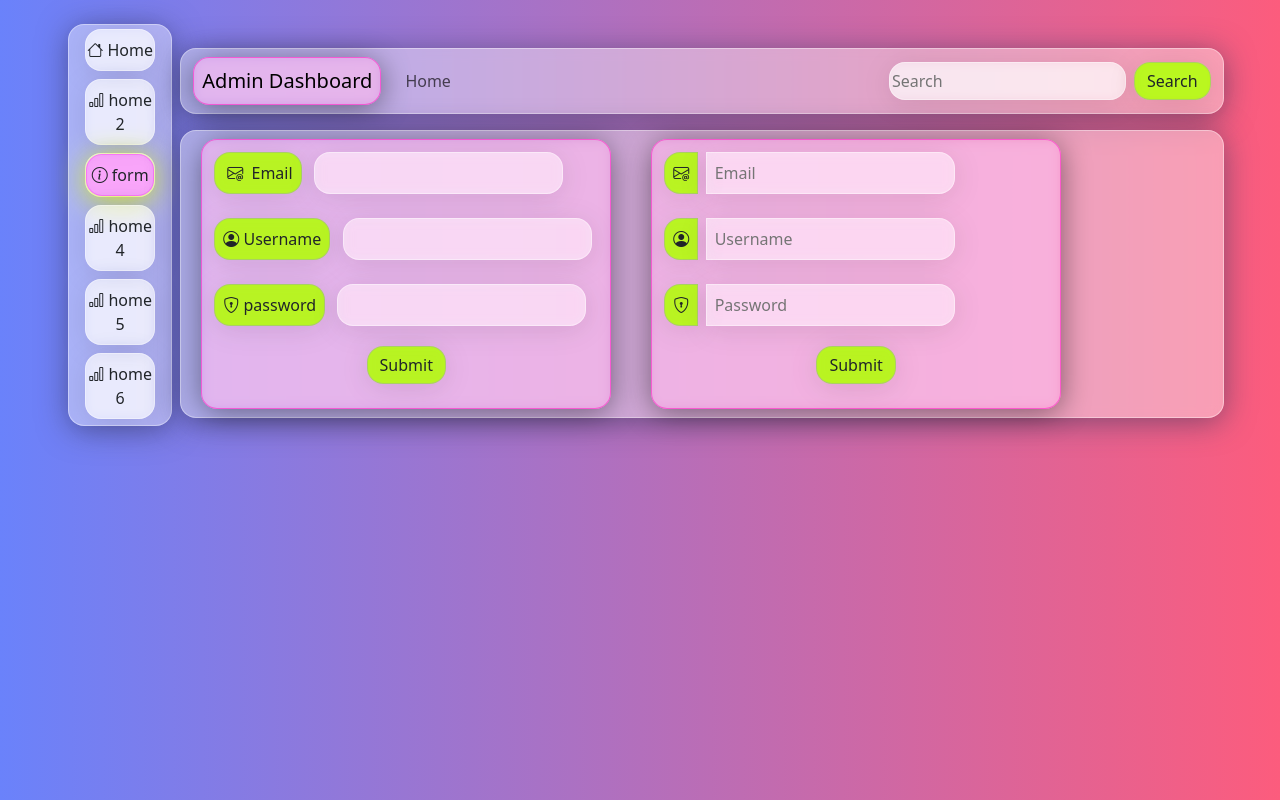
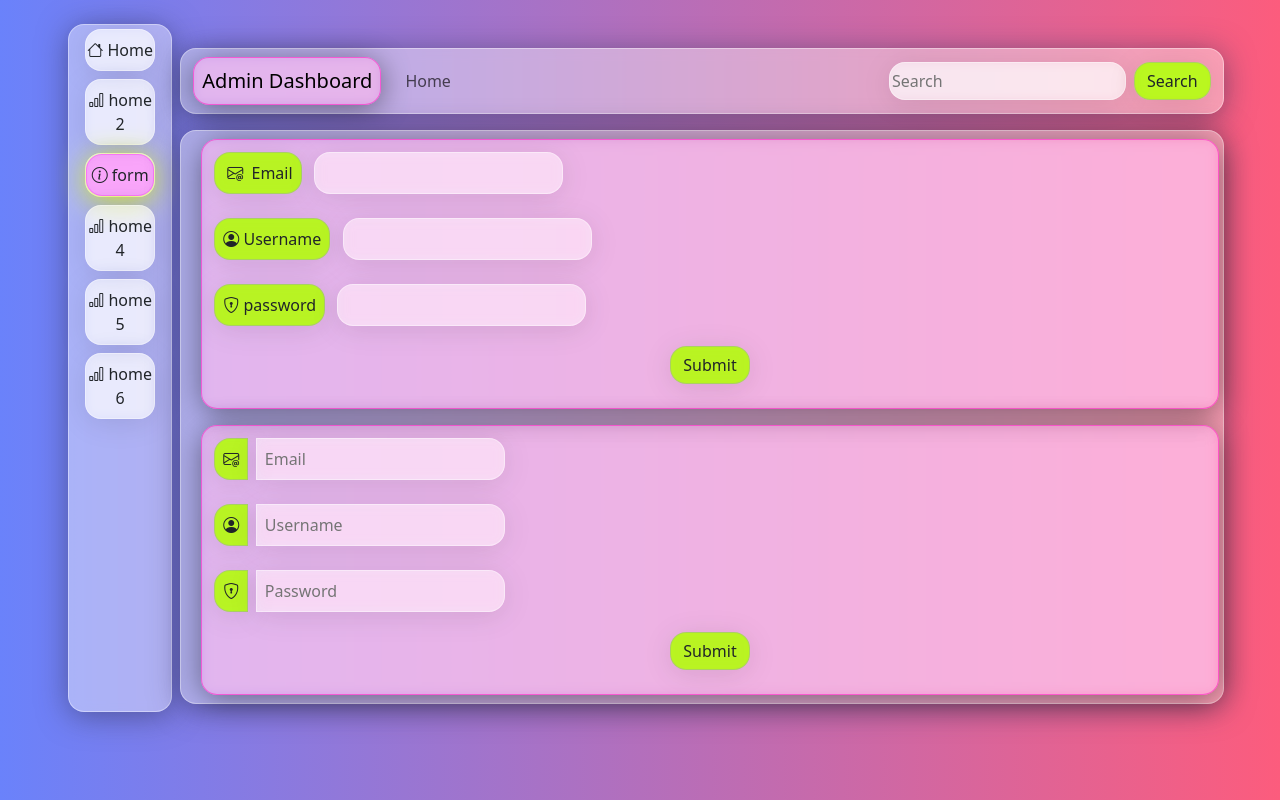
Before and after one commit to shakti-vanani/viral-admin-dashboard, a plain HTML site: page form.html in a window 1280 px wide. Drawn offline with nearby package versions, Linux system fonts and the light colour scheme.

Commit message:
small devices

```diff
--- a/form.html
+++ b/form.html
@@ -68,7 +68,7 @@
                 </div>
 
                 <div class="row viral-card mt-3">
-                    <div class="col-5 m-2">
+                    <div class="col-5 col-sm-12 m-2">
                         <form class="viral-card-3 p-2">
                             <div class="mb-3">
                                 <label for="email" class="form-label viral-card-2 m-1 p-2"><i
@@ -92,7 +92,7 @@
                         </div>
                         </form>
                     </div>
-                    <div class="col-5 m-2">
+                    <div class="col-5 col-sm-12 m-2">
                         <form class="viral-card-3 p-2">
 
                             <div class="input-group mb-3">
```
